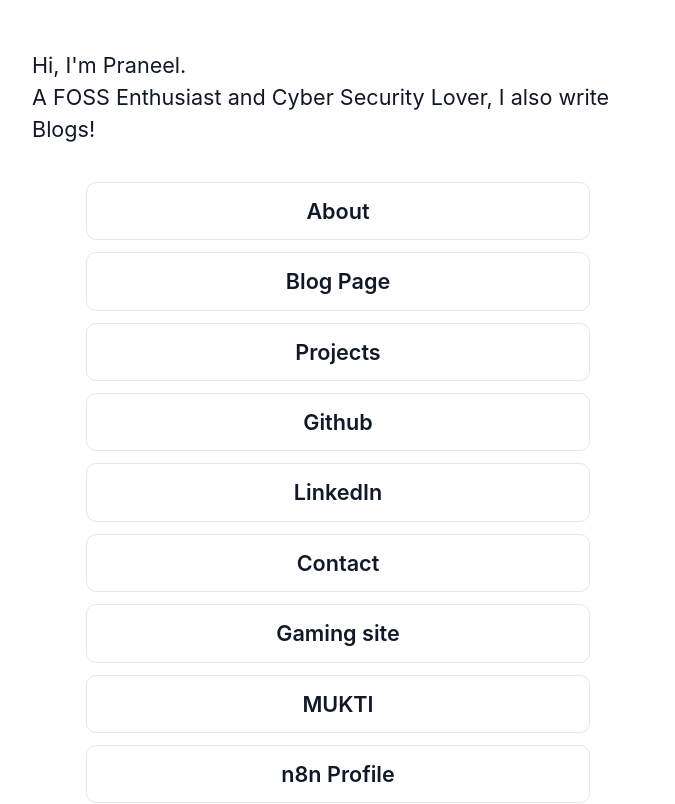
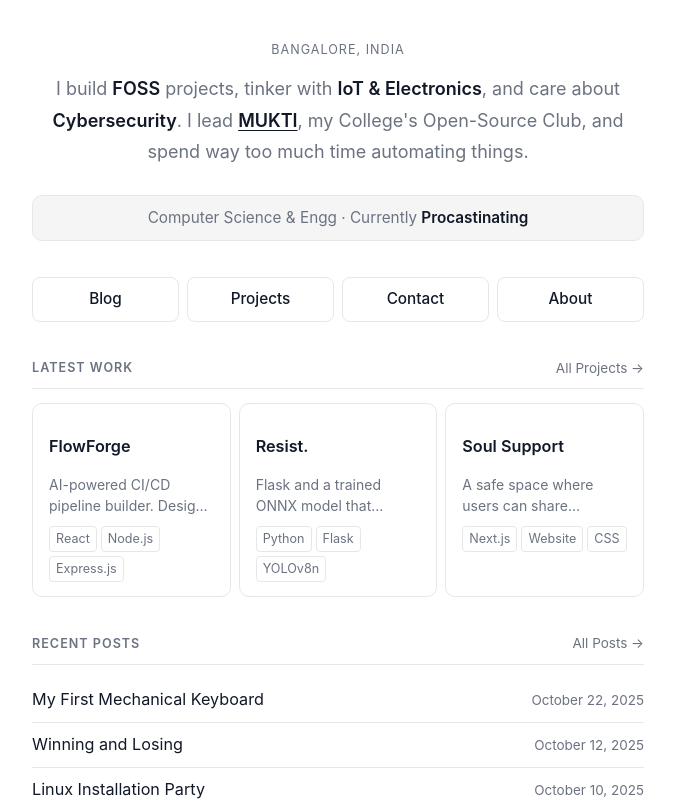
Before and after one commit to Praneel7015/landing-page, a Next.js app: page / in a window 1280 px wide. Shown: the part 291-1095 px from the top of the page, without its empty margins (302-977 px from the left). Built offline with nearby package versions, Linux system fonts and the light colour scheme; no server answers.

Commit message:
update index.js

```diff
--- a/components/layout.js
+++ b/components/layout.js
@@ -6,7 +6,7 @@
 import ThemeToggle from './ThemeToggle';
 import { useEffect, useState } from 'react';
 
-const name = 'Praneel';
+const name = 'Praneel Sindhole';
 export const siteTitle = "Praneel's";
 
 const TARGET_UTC = Date.UTC(2026, 7, 22, 11, 30, 0); // 22 Aug 2026, 17:00 IST = 11:30 UTC
--- a/pages/index.js
+++ b/pages/index.js
@@ -1,12 +1,25 @@
 import Link from 'next/link';
 import Head from 'next/head';
 import Layout, { siteTitle } from '../components/layout';
-import utilStyles from '../styles/utils.module.css';
-import linksStyles from '../styles/links.module.css';
+import homeStyles from '../styles/home.module.css';
 import { useEffect } from 'react';
 import { useRouter } from 'next/router';
+import { getSortedPostsData } from '../lib/posts';
+import { getProjects } from '../lib/projects';
+import Date from '../components/date';
 
-export default function Home() {
+export async function getStaticProps() {
+  const allPostsData = getSortedPostsData();
+  const allProjects = getProjects();
+  return {
+    props: {
+      recentPosts: allPostsData.slice(0, 4),
+      featuredProjects: allProjects.slice(0, 3),
+    },
+  };
+}
+
+export default function Home({ recentPosts, featuredProjects }) {
   const router = useRouter();
   useEffect(() => {
     router.prefetch('/blog').catch(() => {});
@@ -14,37 +27,107 @@
     router.prefetch('/about').catch(() => {});
     router.prefetch('/contact').catch(() => {});
   }, [router]);
+
   return (
     <Layout home>
       <Head>
         <title>{`${siteTitle} Landing Page`}</title>
       </Head>
-      <section className={utilStyles.headingMd}>
-        <p>Hi, I'm Praneel.<br/> A FOSS Enthusiast and Cyber Security Lover, I also write Blogs! </p>
+
+      {/* Hero — centered */}
+      <section className={homeStyles.hero}>
+        <p className={homeStyles.heroTag}>Bangalore, India</p>
+        <p className={homeStyles.heroBio}>
+          I build <strong>FOSS</strong> projects, tinker with{' '}
+          <strong>IoT &amp; Electronics</strong>, and care about{' '}
+          <strong>Cybersecurity</strong>. I lead{' '}
+          <a href="https://mukticommunity.github.io/" className={homeStyles.heroBioLink}>
+            MUKTI
+          </a>
+          , my College's Open-Source Club, and spend way too much time automating
+          things.
+        </p>
       </section>
-      <section className={utilStyles.headingMd}>
-        <div className={linksStyles.container}>
-          <Link className={linksStyles.linkButton} href="/about" prefetch>
-            About
+
+      {/* Status */}
+      <div className={homeStyles.statusBar}>
+        <span className={homeStyles.statusText}>
+           Computer Science & Engg · Currently <strong>Procastinating</strong>
+        </span>
+      </div>
+
+      {/* Site navigation links */}
+      <section className={homeStyles.section}>
+        <div className={homeStyles.linksGrid}>
+          <Link className={homeStyles.chip} href="/blog">Blog</Link>
+          <Link className={homeStyles.chip} href="/projects">Projects</Link>
+          <Link className={homeStyles.chip} href="/contact">Contact</Link>
+          <Link className={homeStyles.chip} href="/about">About</Link>
+        </div>
+      </section>
+
+      {/* Featured projects */}
+      <section className={homeStyles.section}>
+        <div className={homeStyles.sectionHeader}>
+          <span className={homeStyles.sectionLabel}>Latest Work</span>
+          <Link href="/projects" className={homeStyles.viewMore}>All Projects →</Link>
+        </div>
+        <div className={homeStyles.projectGrid}>
+          {featuredProjects.map((p) => (
+            <a
+              key={p.title}
+              href={p.url}
+              target="_blank"
+              rel="noopener noreferrer"
+              className={homeStyles.projectCard}
+            >
+              <p className={homeStyles.projectName}>{p.title}</p>
+              <p className={homeStyles.projectDesc}>{p.description}</p>
+              {Array.isArray(p.tags) && p.tags.length > 0 && (
+                <div className={homeStyles.projectTags}>
+                  {p.tags.slice(0, 3).map((t) => (
+                    <span key={t} className={homeStyles.projectTag}>{t}</span>
+                  ))}
+                </div>
+              )}
+            </a>
+          ))}
+        </div>
+      </section>
+
+      {/* Recent posts */}
+      <section className={homeStyles.section}>
+        <div className={homeStyles.sectionHeader}>
+          <span className={homeStyles.sectionLabel}>Recent Posts</span>
+          <Link href="/blog" className={homeStyles.viewMore}>All Posts →</Link>
+        </div>
+        <ul className={homeStyles.postList}>
+          {recentPosts.map(({ id, date, title }) => (
+            <li key={id} className={homeStyles.postItem}>
+              <Link href={`/blog/posts/${id}`} className={homeStyles.postTitle}>
+                {title}
               </Link>
-          <Link className={linksStyles.linkButton} href="/blog" prefetch>
-            Blog Page
-          </Link>
-          <Link className={linksStyles.linkButton} href="/projects" prefetch>
-            Projects
-          </Link>
-          <a className={linksStyles.linkButton} href="https://github.com/Praneel7015">Github</a>
-          <a className={linksStyles.linkButton} href="https://www.linkedin.com/in/praneel-sindhole/" target="_blank" rel="noopener noreferrer">LinkedIn</a>
-          <Link className={linksStyles.linkButton} href="/contact" prefetch>
-            Contact
-          </Link>
-          <a className={linksStyles.linkButton} href="https://www.gaming.praneel.tech" target="_blank" rel="noopener noreferrer">Gaming site</a>
-          <a className={linksStyles.linkButton} href="https://mukticommunity.github.io/">MUKTI</a>
-          <a className={linksStyles.linkButton} href="https://n8n.io/creators/praneel7015/" target="_blank" rel="noopener noreferrer">n8n Profile</a>
-          <a className={linksStyles.linkButton} href="https://fossunited.org/u/praneel_sindhole" target="_blank" rel="noopener noreferrer">FOSS United Profile</a>
-          <Link className={linksStyles.linkButton} href="/chatbot" prefetch>
-            Praneel-Bot
-          </Link>
+              <span className={homeStyles.postDate}>
+                <Date dateString={date} />
+              </span>
+            </li>
+          ))}
+        </ul>
+      </section>
+
+      {/* External / find me links */}
+      <section className={homeStyles.section}>
+        <div className={homeStyles.sectionHeader}>
+          <span className={homeStyles.sectionLabel}>Find me</span>
+           <Link href="/chatbot" className={homeStyles.viewMore}>Surprise Me →</Link>
+        </div>
+        <div className={homeStyles.linksGrid}>
+          <a className={homeStyles.chip} href="https://github.com/Praneel7015" target="_blank" rel="noopener noreferrer">GitHub</a>
+          <a className={homeStyles.chip} href="https://www.linkedin.com/in/praneel-sindhole/" target="_blank" rel="noopener noreferrer">LinkedIn</a>
+          <a className={homeStyles.chip} href="https://mukticommunity.github.io/" target="_blank" rel="noopener noreferrer">MUKTI</a>
+          <a className={homeStyles.chip} href="https://fossunited.org/u/praneel_sindhole" target="_blank" rel="noopener noreferrer">FOSS United</a>
+          <a className={homeStyles.chip} href="https://n8n.io/creators/praneel7015/" target="_blank" rel="noopener noreferrer">n8n</a>
+          <a className={homeStyles.chip} href="https://www.gaming.praneel.tech" target="_blank" rel="noopener noreferrer">Gamer?</a>
         </div>
       </section>
     </Layout>
--- /dev/null
+++ b/styles/home.module.css
@@ -0,0 +1,243 @@
+/* Hero — centered */
+.hero {
+  text-align: center;
+  margin-bottom: 1.5rem;
+}
+
+.heroTag {
+  font-size: 0.7rem;
+  color: var(--muted-text);
+  letter-spacing: 0.08em;
+  text-transform: uppercase;
+  margin-bottom: 0.75rem;
+}
+
+.heroBio {
+  font-size: 1rem;
+  color: var(--muted-text);
+  line-height: 1.75;
+  margin: 0 auto;
+}
+
+.heroBio strong {
+  color: var(--text);
+  font-weight: 600;
+}
+
+.heroBioLink {
+  color: var(--text);
+  font-weight: 600;
+  text-decoration: underline;
+  text-underline-offset: 3px;
+}
+
+/* Status bar — centered */
+.statusBar {
+  display: flex;
+  align-items: center;
+  justify-content: center;
+  gap: 10px;
+  padding: 10px 14px;
+  border: 1px solid var(--border);
+  border-radius: 10px;
+  margin-bottom: 2rem;
+  background: var(--hover-bg);
+}
+
+.statusDot {
+  width: 7px;
+  height: 7px;
+  border-radius: 50%;
+  background: #3d9a5c;
+  flex-shrink: 0;
+}
+
+.statusText {
+  font-size: 0.85rem;
+  color: var(--muted-text);
+}
+
+.statusText strong {
+  color: var(--text);
+  font-weight: 600;
+}
+
+/* Sections */
+.section {
+  margin-bottom: 2rem;
+}
+
+.sectionHeader {
+  display: flex;
+  align-items: center;
+  justify-content: space-between;
+  margin-bottom: 0.75rem;
+  padding-bottom: 0.5rem;
+  border-bottom: 1px solid var(--border);
+}
+
+.sectionLabel {
+  font-size: 0.7rem;
+  font-weight: 600;
+  color: var(--muted-text);
+  letter-spacing: 0.08em;
+  text-transform: uppercase;
+}
+
+.viewMore {
+  font-size: 0.75rem;
+  color: var(--muted-text);
+  text-decoration: none;
+}
+
+.viewMore:hover {
+  color: var(--text);
+  text-decoration: none;
+}
+
+/* Links grid */
+.linksGrid {
+  display: grid;
+  grid-template-columns: repeat(auto-fill, minmax(120px, 1fr));
+  gap: 8px;
+}
+
+.chip {
+  display: flex;
+  align-items: center;
+  justify-content: center;
+  padding: 9px 12px;
+  border-radius: 8px;
+  border: 1px solid var(--border);
+  font-size: 0.85rem;
+  font-weight: 500;
+  color: var(--text);
+  background: transparent;
+  text-decoration: none;
+  transition: background-color 0.12s ease, transform 0.08s ease;
+  text-align: center;
+}
+
+.chip:hover {
+  background: var(--hover-bg);
+  transform: translateY(-1px);
+  text-decoration: none;
+}
+
+.chip:active {
+  transform: translateY(0);
+}
+
+/* Post list */
+.postList {
+  list-style: none;
+  padding: 0;
+  margin: 0;
+}
+
+.postItem {
+  display: flex;
+  justify-content: space-between;
+  align-items: baseline;
+  gap: 1rem;
+  padding: 9px 0;
+  border-bottom: 1px solid var(--border);
+}
+
+.postItem:last-child {
+  border-bottom: none;
+}
+
+.postTitle {
+  font-size: 0.9rem;
+  color: var(--text);
+  text-decoration: none;
+  flex: 1;
+  transition: color 0.1s ease;
+}
+
+.postTitle:hover {
+  color: var(--muted-text);
+  text-decoration: none;
+}
+
+.postDate {
+  font-size: 0.75rem;
+  color: var(--muted-text);
+  white-space: nowrap;
+  flex-shrink: 0;
+}
+
+/* Project grid */
+.projectGrid {
+  display: grid;
+  grid-template-columns: repeat(auto-fill, minmax(160px, 1fr));
+  gap: 8px;
+}
+
+.projectCard {
+  background: transparent;
+  border: 1px solid var(--border);
+  border-radius: 10px;
+  padding: 14px 16px;
+  text-decoration: none;
+  display: block;
+  transition: background-color 0.12s ease, transform 0.08s ease;
+}
+
+.projectCard:hover {
+  background: var(--hover-bg);
+  transform: translateY(-1px);
+  text-decoration: none;
+}
+
+.projectCard:active {
+  transform: translateY(0);
+}
+
+.projectName {
+  font-size: 0.9rem;
+  font-weight: 600;
+  color: var(--text);
+  margin-bottom: 5px;
+}
+
+.projectDesc {
+  font-size: 0.78rem;
+  color: var(--muted-text);
+  line-height: 1.5;
+  margin-bottom: 10px;
+  display: -webkit-box;
+  -webkit-line-clamp: 2;
+  -webkit-box-orient: vertical;
+  overflow: hidden;
+}
+
+.projectTags {
+  display: flex;
+  flex-wrap: wrap;
+  gap: 4px;
+}
+
+.projectTag {
+  font-size: 0.7rem;
+  color: var(--muted-text);
+  border: 1px solid var(--border);
+  border-radius: 4px;
+  padding: 2px 6px;
+}
+
+/* Mobile */
+@media (max-width: 480px) {
+  .linksGrid {
+    grid-template-columns: repeat(2, 1fr);
+  }
+
+  .projectGrid {
+    grid-template-columns: 1fr;
+  }
+
+  .heroBio {
+    font-size: 0.95rem;
+  }
+}
```
Also changed, not shown: lib/projects.js. Lines whose indentation alone changed are shown as unchanged.
